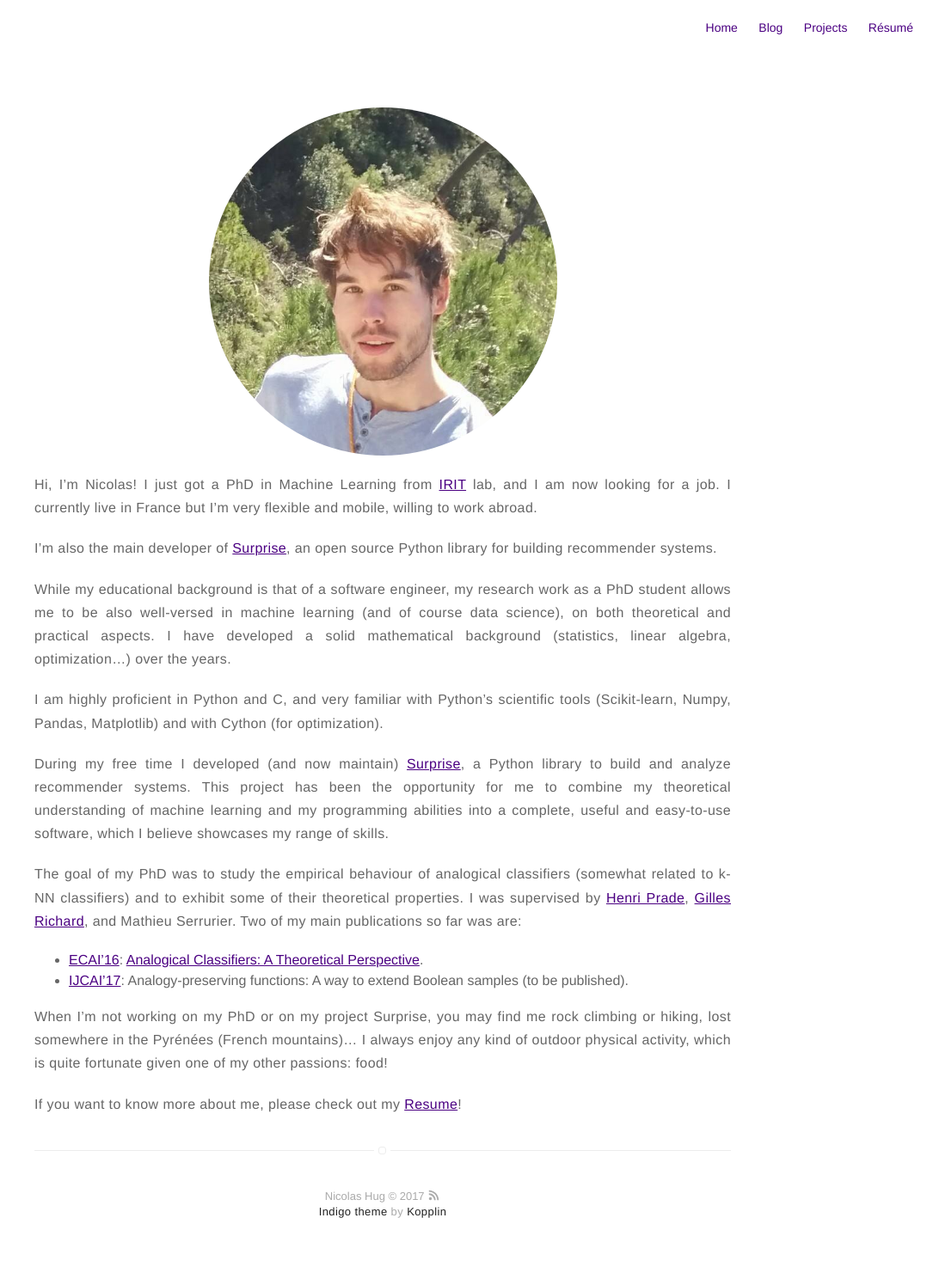
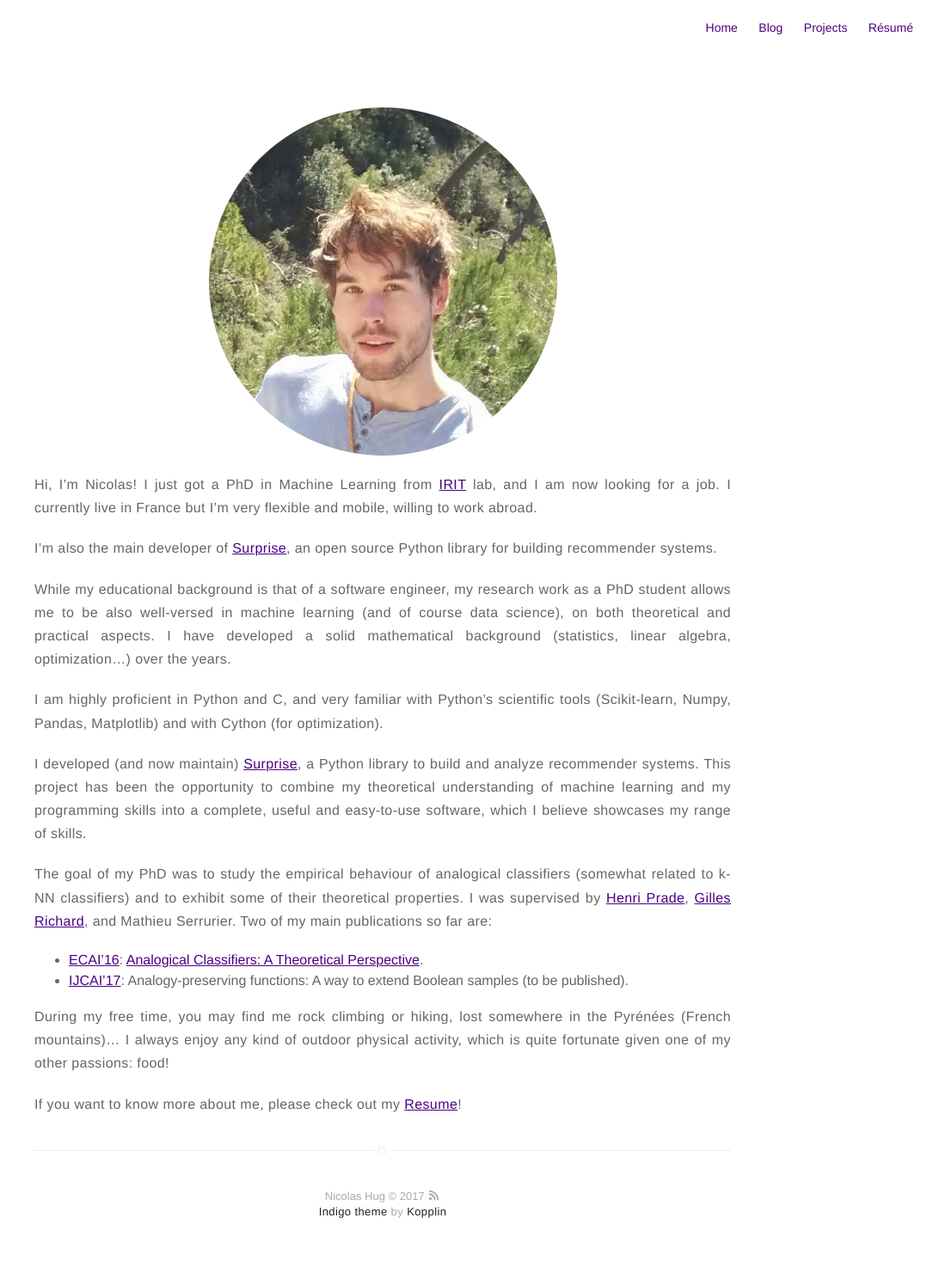
Before and after one commit to NicolasHug/nicolashug.github.io, a Jekyll site: the page built from about.md, in a window 1280 px wide. Shown: the whole page at 86% size, without its empty margins (195-1280 px from the left). Built offline with Jekyll 4.4.1, drawn with Linux system fonts in a browser that asks for light colours.

Commit message:
update about and CV

```diff
--- a/about.md
+++ b/about.md
@@ -23,28 +23,26 @@ I am highly proficient in Python and C, and very familiar with Python’s
 scientific tools (Scikit-learn, Numpy, Pandas, Matplotlib) and with Cython (for
 optimization).
 
-During my free time I developed (and now maintain)
-[Surprise](http://surpriselib.com), a Python library to build and analyze
-recommender systems. This project has been the opportunity for me to combine my
-theoretical understanding of machine learning and my programming abilities into
-a complete, useful and easy-to-use software, which I believe showcases my range
-of skills.
+I developed (and now maintain) [Surprise](http://surpriselib.com), a Python
+library to build and analyze recommender systems. This project has been the
+opportunity to combine my theoretical understanding of machine learning and my
+programming skills into a complete, useful and easy-to-use software, which I
+believe showcases my range of skills.
 
 The goal of my PhD was to study the empirical behaviour of analogical
 classifiers (somewhat related to k-NN classifiers) and to exhibit some of their
 theoretical properties. I was supervised by [Henri
 Prade](https://www.irit.fr/~Henri.Prade/), [Gilles
 Richard](https://www.irit.fr/~Gilles.Richard/), and Mathieu Serrurier. Two of
-my main publications so far was are:
+my main publications so far are:
 - [ECAI'16](http://www.ecai2016.org/): [Analogical Classifiers: A Theoretical
   Perspective](http://ebooks.iospress.com/volumearticle/44815).
 - [IJCAI'17](http://ijcai-17.org): Analogy-preserving functions: A way to
   extend Boolean samples (to be published).
 
-When I’m not working on my PhD or on my project Surprise, you may find me rock
-climbing or hiking, lost somewhere in the Pyrénées (French mountains)... I
-always enjoy any kind of outdoor physical activity, which is quite fortunate
-given one of my other passions: food!
+During my free time, you may find me rock climbing or hiking, lost somewhere in
+the Pyrénées (French mountains)... I always enjoy any kind of outdoor physical
+activity, which is quite fortunate given one of my other passions: food!
 
 If you want to know more about me, please check out my <a
 href="{{site.base.url}}/assets/Nicolas_Hug_CV.pdf">Resume</a>!
```
Also changed, not shown: 1 other file.
